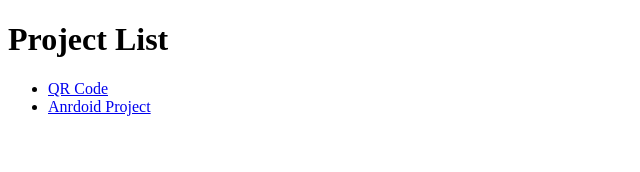
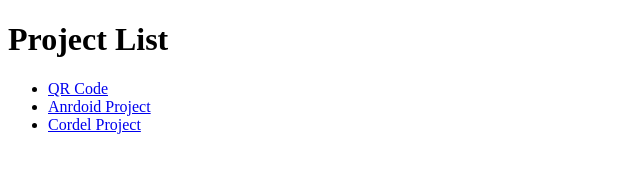
Before and after one commit to CaioRodriguesOliveira/intro, a plain HTML site: page index.html in a window 1280 px wide. Shown: the whole page, without its empty margins (0-640 px from the left). Drawn offline with Linux system fonts and the light colour scheme.

Commit message:
new project

```diff
--- a/index.html
+++ b/index.html
@@ -11,6 +11,7 @@
     <ul>
         <li><a href="https://caiorodriguesoliveira.github.io/qrcode-project/index.html">QR Code</a></li>
         <li><a href="https://caiorodriguesoliveira.github.io/projeto-android/index.html">Anrdoid Project</a></li>
+        <li><a href="https://caiorodriguesoliveira.github.io/projeto-cordel/index.html">Cordel Project</a></li>
     </ul>
 </body>
 </html>
```
